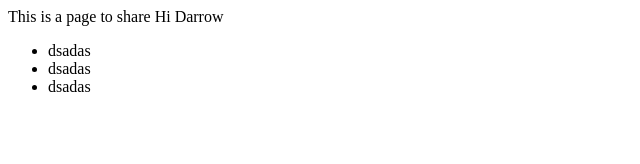
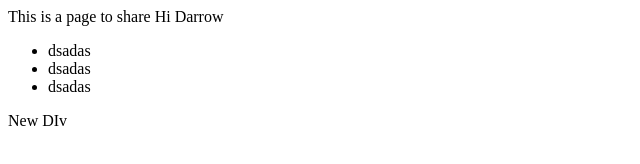
Before and after one commit to alexaranda/testproject, a plain HTML site: page index.html in a window 1280 px wide. Shown: the full height of the page, 0-640 px from the left. Drawn offline with Linux system fonts and the light colour scheme.

Commit message:
Div Creation

```diff
--- a/index.html
+++ b/index.html
@@ -14,5 +14,8 @@ Hi Darrow
   <li>dsadas</li>
   <li>dsadas</li>
 </ul>
+
+<div> New DIv</div>
+
 </body>
 </html>
```
